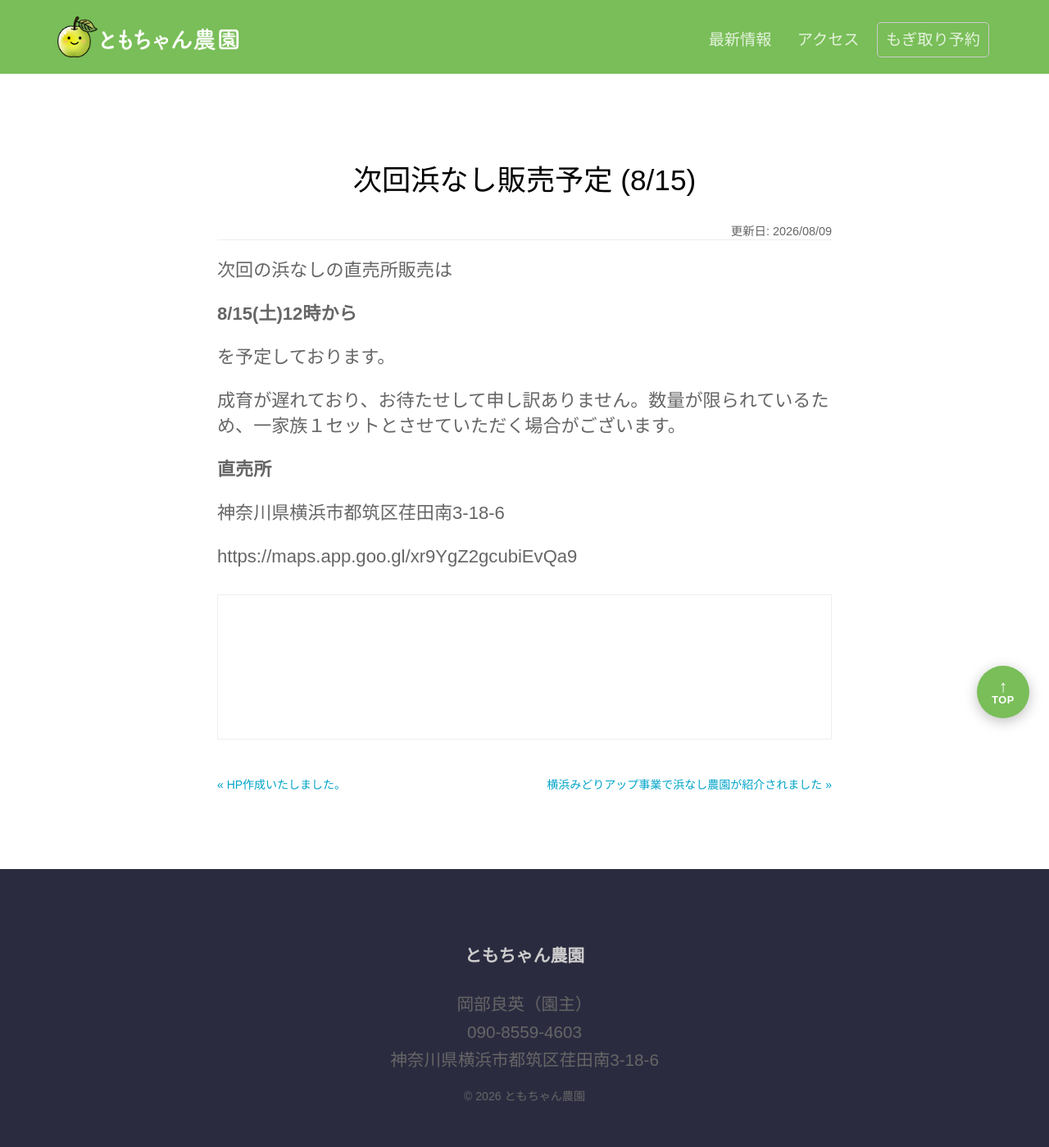
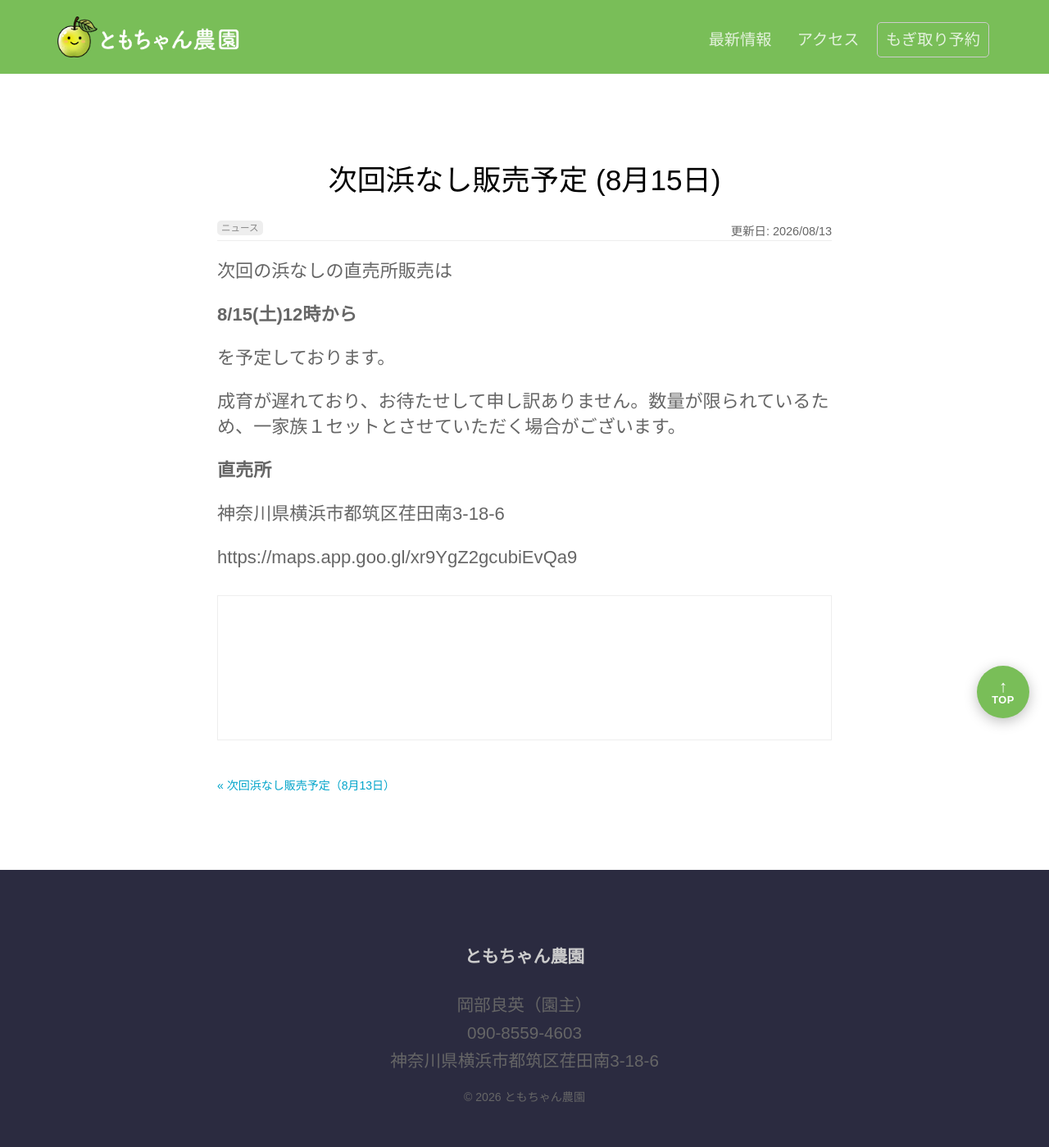
Before and after one commit to johannesnicolaus/nashi_nouen, a Jekyll site: the page built from _posts/2026-08-09-next-hamanashi-sale.md, in a window 1280 px wide. Shown: the whole page at 82% size. Built offline with Jekyll 4.4.1, drawn with Linux system fonts in a browser that asks for light colours; some web fonts are replaced.

Commit message:
Update Post “08-09-next-hamanashi-sale”

```diff
--- a/_posts/2026-08-09-next-hamanashi-sale.md
+++ b/_posts/2026-08-09-next-hamanashi-sale.md
@@ -1,7 +1,8 @@
 ---
-title: 次回浜なし販売予定 (8/15)
-date: 2026-08-09
-categories: []
+title: 次回浜なし販売予定 (8月15日)
+date: 2026-08-13
+categories:
+  - ニュース
 ---
 
 次回の浜なしの直売所販売は
```
